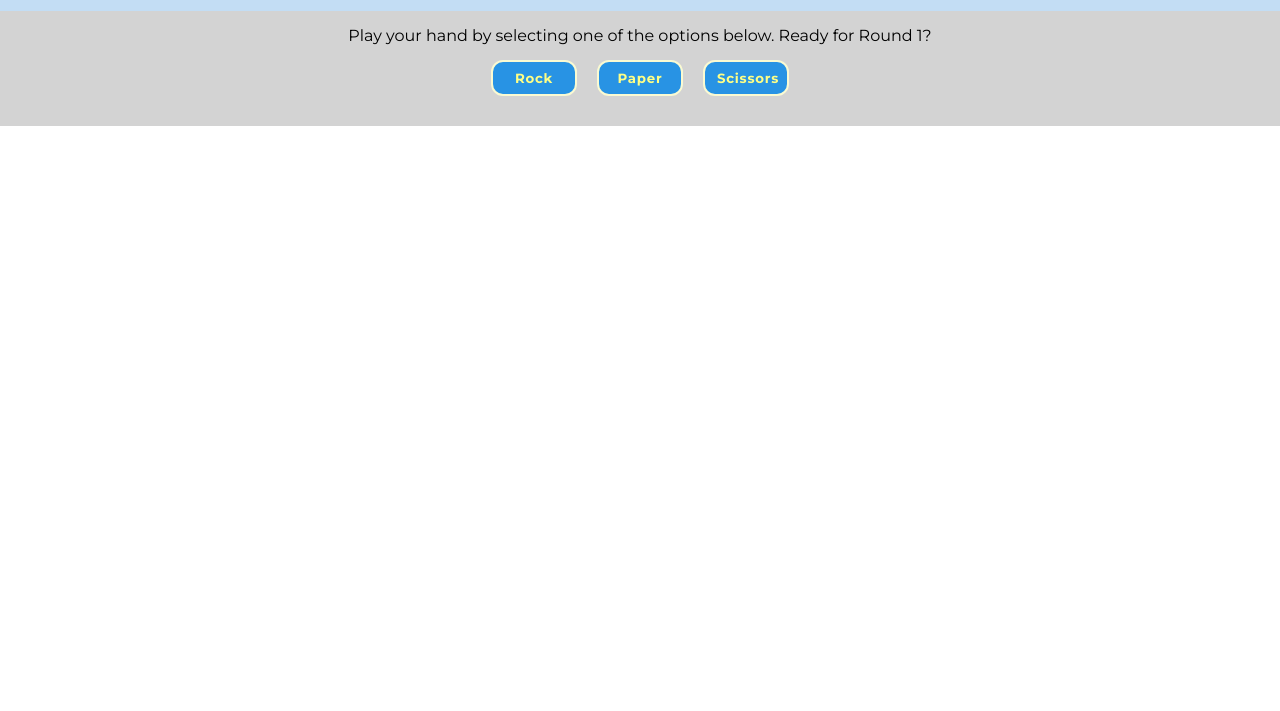
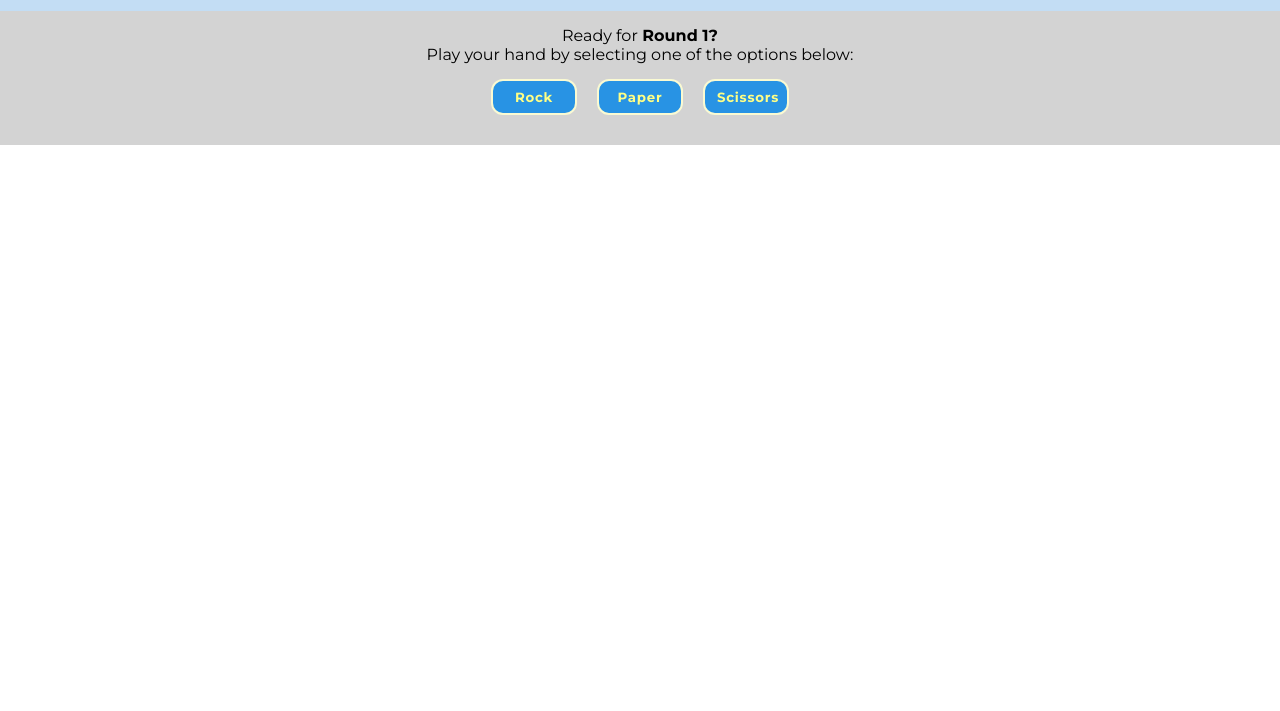
Before and after one commit to pedram-pema/rock-paper-scissor, a plain HTML site: page index.html in a window 1280 px wide. Shown: the part 89-800 px from the top of the page. Drawn offline with Linux system fonts and the light colour scheme.

Commit message:
Include Round counter text into .CAT element: Change the CAT element from paragraph to div And change flex direction to row.

```diff
--- a/index.html
+++ b/index.html
@@ -16,7 +16,7 @@
     </header>
 
     <main>
-        <p class="CAT">Play your hand by selecting one of the options below. Ready for Round 1?</p>
+        <div class="CAT"><p>Ready for<span class="bold"> Round 1?</span></p><p>Play your hand by selecting one of the options below:</p></div>
         <div class="buttons container">
             <button class="btn rock" value="Rock">Rock</button>
             <button class="btn paper" value="Paper">Paper</button>
--- a/style.css
+++ b/style.css
@@ -60,8 +60,13 @@ h1 {
 
 .CAT {
     display: flex;
+    flex-flow: column;
     justify-content: center;
     text-align: center;
     background-color: rgb(211, 211, 211);
     padding-top: 15px;
 }
+
+.bold {
+    font-weight: bold;
+}
```
